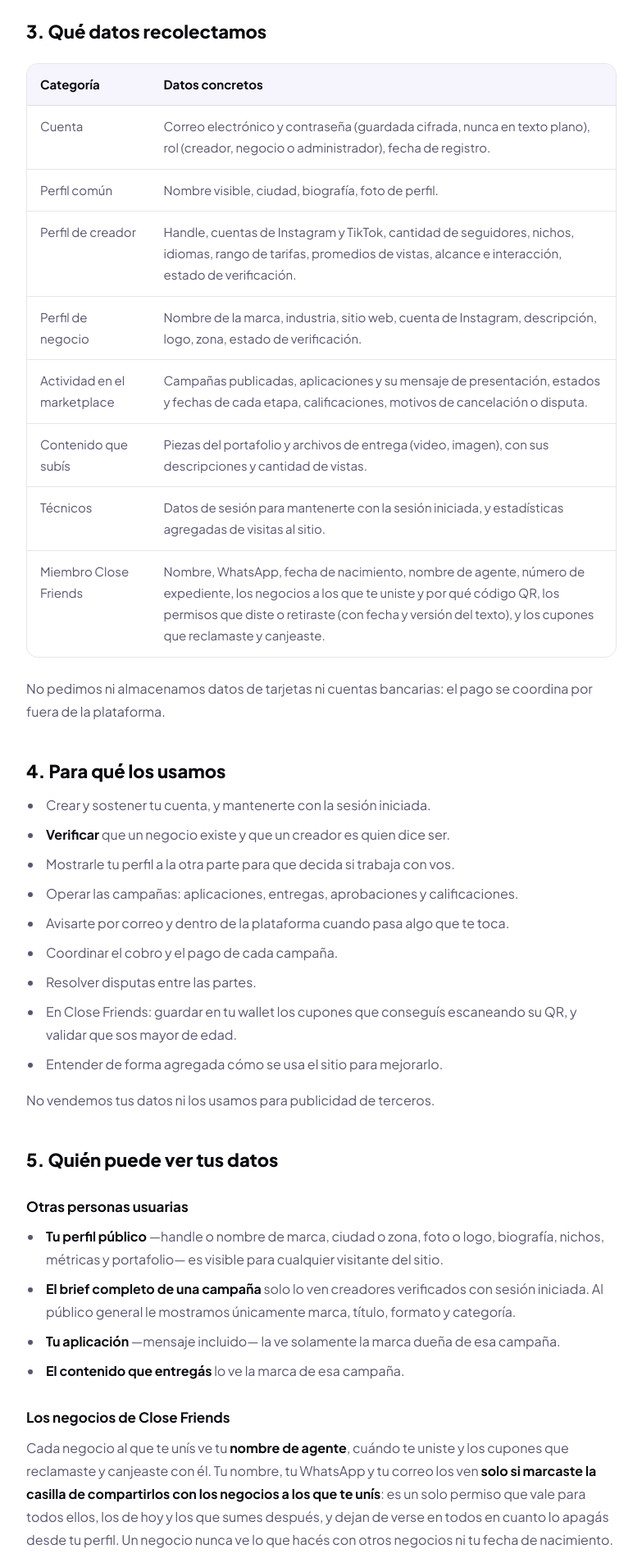
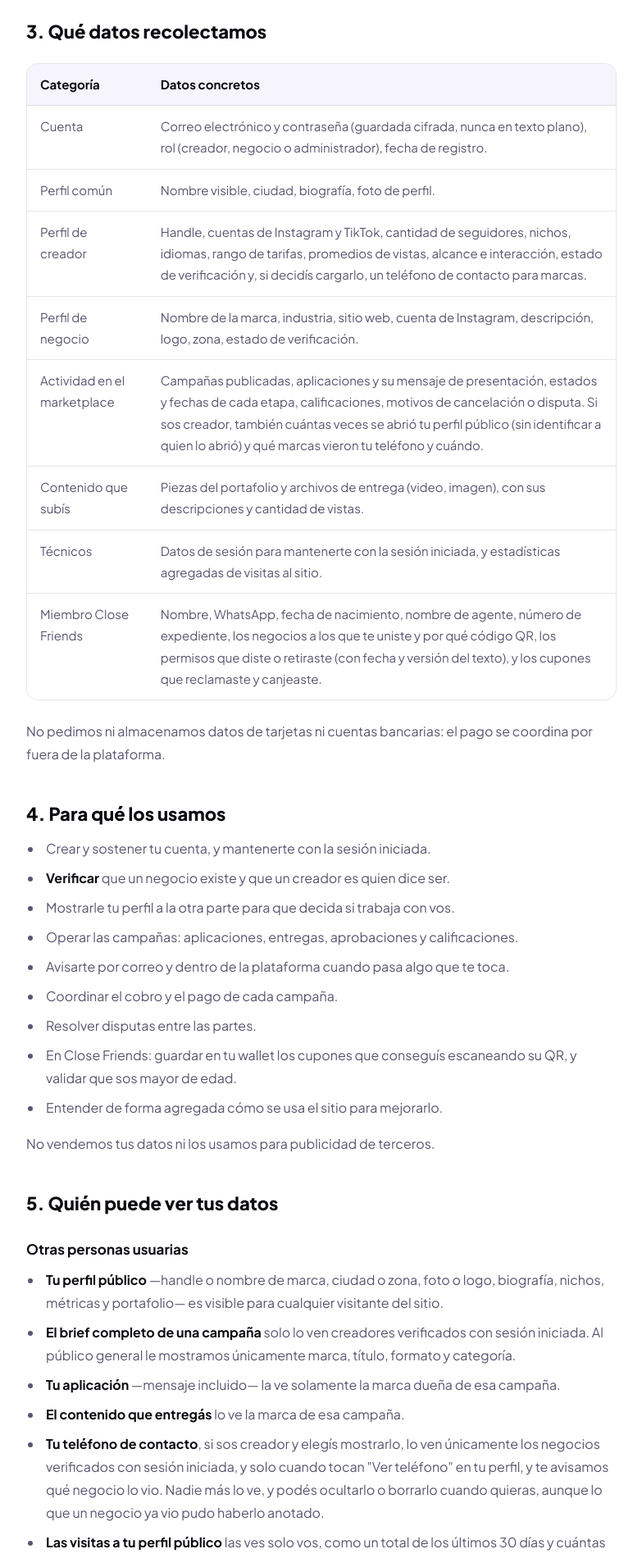
Before and after one commit to EvanDeve/qlabs-landing, a Next.js app: page /legal/privacidad in a window 1280 px wide. Shown: the part 880-2780 px from the top of the page at 82% size, without its empty margins (248-1031 px from the left). Built offline with nearby package versions, Linux system fonts and the light colour scheme.

Commit message:
docs(legal)(002): T16 — política 1.3 con el teléfono y las visitas del kit
Co-Authored-By: Claude Opus 5.5 <noreply@anthropic.com>

```diff
--- a/specs/002-media-kit/tasks.md
+++ b/specs/002-media-kit/tasks.md
@@ -63,7 +63,7 @@ Una a la vez; al terminar cada una: `npm test` y `npm run lint` en verde, commit
   `resumen_visitas_kit` en `creador/page.tsx`, tarjeta con `textoVisitas`, y `CopiarLinkKit.tsx` en el estado vacío.
   *Hecho cuando:* en el navegador un creador sin visitas ve el mensaje que invita a compartir y el botón copia el link correcto; con visitas ve el total de 30 días y cuántas fueron de marcas, y coincide con la base.
 
-- [ ] **T16 — Política de privacidad** (RF-06, RF-13)
+- [x] **T16 — Política de privacidad** (RF-06, RF-13)
   Proponerle a Evan el texto para §5 (teléfono visible solo para marcas verificadas) y §10 (cookie aleatoria para no contar dos veces una visita). Se commitea el texto que apruebe.
   *Hecho cuando:* Evan aprobó el texto y la página lo muestra.
 
--- a/src/app/legal/privacidad/page.tsx
+++ b/src/app/legal/privacidad/page.tsx
@@ -13,6 +13,9 @@ import { CF } from "@/lib/cf/copy";
 // sección 3 — una política que describe menos de lo que se recoge es
 // justamente el incumplimiento que la Ley 8968 castiga.
 //
+// 1.3 (2026-10-08): media kit (spec 002) — teléfono opcional del creador
+// (creator_profiles.telefono_e164), registro de qué marca lo vio
+// (kit_telefono_vistas) y visitas al kit con cookie anónima (kit_visitas).
 // 1.2 (2026-09-24): compartir el contacto pasa a ser UN permiso para todos los
 // negocios a los que la persona se une, no uno por negocio (20260924170000).
 // 1.1 (2026-09-24): Close Friends — members, member_consents,
@@ -101,7 +104,7 @@ export default function PrivacidadPage() {
               <td>
                 Handle, cuentas de Instagram y TikTok, cantidad de seguidores, nichos, idiomas,
                 rango de tarifas, promedios de vistas, alcance e interacción, estado de
-                verificación.
+                verificación y, si decidís cargarlo, un teléfono de contacto para marcas.
               </td>
             </tr>
             <tr>
@@ -115,7 +118,9 @@ export default function PrivacidadPage() {
               <td>Actividad en el marketplace</td>
               <td>
                 Campañas publicadas, aplicaciones y su mensaje de presentación, estados y fechas de
-                cada etapa, calificaciones, motivos de cancelación o disputa.
+                cada etapa, calificaciones, motivos de cancelación o disputa. Si sos creador,
+                también cuántas veces se abrió tu perfil público (sin identificar a quien lo
+                abrió) y qué marcas vieron tu teléfono y cuándo.
               </td>
             </tr>
             <tr>
@@ -188,6 +193,17 @@ export default function PrivacidadPage() {
         <li>
           <strong>El contenido que entregás</strong> lo ve la marca de esa campaña.
         </li>
+        <li>
+          <strong>Tu teléfono de contacto</strong>, si sos creador y elegís mostrarlo, lo ven
+          únicamente los negocios verificados con sesión iniciada, y solo cuando tocan &quot;Ver
+          teléfono&quot; en tu perfil, y te avisamos qué negocio lo vio. Nadie más
+          lo ve, y podés ocultarlo o borrarlo cuando quieras, aunque lo que un negocio ya vio pudo
+          haberlo anotado.
+        </li>
+        <li>
+          <strong>Las visitas a tu perfil público</strong> las ves solo vos, como un total de los
+          últimos 30 días y cuántas fueron de negocios. No te mostramos quién entró.
+        </li>
       </ul>
       <h3>Los negocios de {CF.programa}</h3>
       <p>
@@ -249,7 +265,9 @@ export default function PrivacidadPage() {
       <h2 id="cuanto-tiempo">6. Cuánto tiempo los guardamos</h2>
       <ul>
         <li>
-          <strong>Mientras tengas cuenta activa</strong>, conservamos tu perfil y tu actividad.
+          <strong>Mientras tengas cuenta activa</strong>, conservamos tu perfil y tu actividad,
+          incluidas las visitas a tu perfil público y el registro de qué negocios vieron tu
+          teléfono. Al eliminar tu cuenta se borran con ella.
         </li>
         <li>
           <strong>Al eliminar tu cuenta</strong>, borramos tu perfil, tus aplicaciones, tu portafolio
@@ -310,7 +328,10 @@ export default function PrivacidadPage() {
 
       <h2 id="cookies">10. Cookies y tecnologías similares</h2>
       <p>
-        Usamos las cookies estrictamente necesarias para mantener tu sesión iniciada. No usamos
+        Usamos las cookies estrictamente necesarias para mantener tu sesión iniciada. Además, si
+        abrís el perfil público de un creador sin haber iniciado sesión, guardamos una cookie con
+        un número aleatorio para no contar dos veces tu visita en el mismo día; no contiene datos
+        tuyos y en la base solo queda mezclada de forma que no se puede volver a leer. No usamos
         cookies publicitarias ni de seguimiento entre sitios. Las estadísticas de visitas que
         recogemos son agregadas y no te identifican individualmente.
       </p>
--- a/src/lib/legal.ts
+++ b/src/lib/legal.ts
@@ -36,8 +36,8 @@ export const LEGAL = {
   calendly: "https://calendly.com/puravidarepublic/aas-pov",
 
   /** Fecha de la versión vigente de ambos documentos. */
-  vigenciaDesde: "24 de septiembre de 2026",
-  version: "1.2",
+  vigenciaDesde: "8 de octubre de 2026",
+  version: "1.3",
 } as const;
 
 /** Comisión que retiene la agencia. Espejo de AGENCY_FEE_RATE en ugc/payout.ts. */
```
